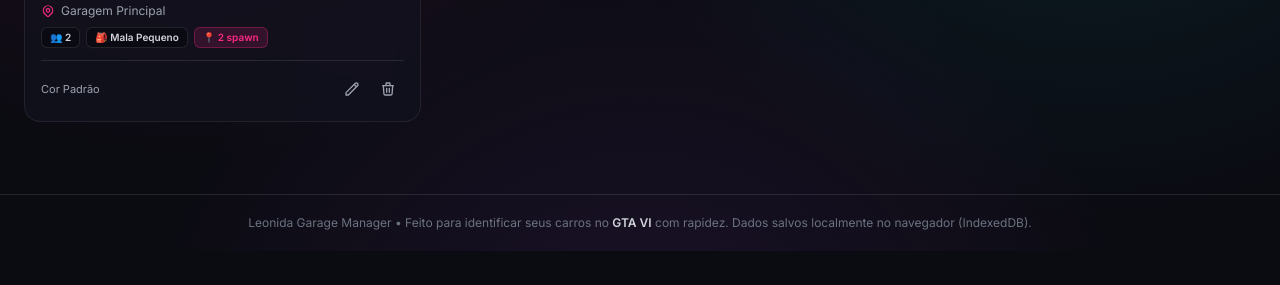
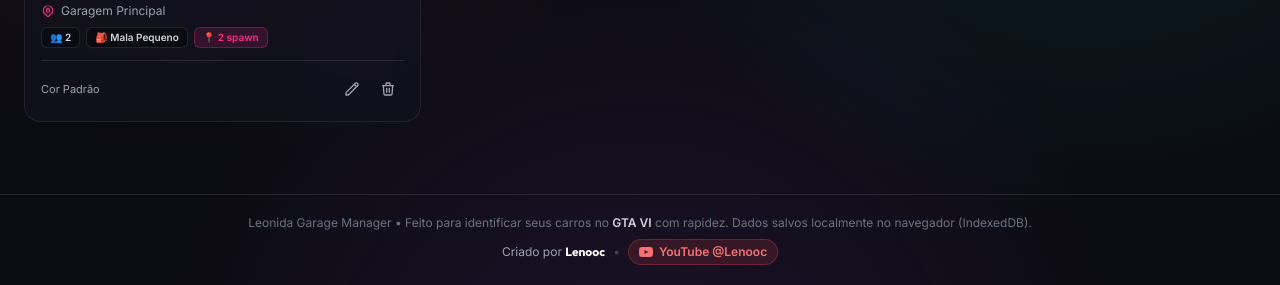
Before and after one commit to jonathasdoc-tech/gargta6, a plain HTML site: page index.html in a window 1280 px wide. Shown: the part 1979-2264 px from the top of the page. Before the commit the page ends 2230 px from the top, so only its background shows below. Drawn offline with nearby package versions, Linux system fonts and the light colour scheme.

Commit message:
chore: adiciona credito Lenooc com link do YouTube e atualiza cache PWA

```diff
--- a/index.html
+++ b/index.html
@@ -291,8 +291,18 @@
   </main>
 
   <!-- FOOTER -->
-  <footer class="border-t border-white/10 py-5 mt-12 text-center text-xs text-gray-500 px-4">
+  <footer class="border-t border-white/10 py-5 mt-12 text-center text-xs text-gray-500 px-4 space-y-2">
     <p>Leonida Garage Manager • Feito para identificar seus carros no <span class="text-gray-300 font-semibold">GTA VI</span> com rapidez. Dados salvos localmente no navegador (IndexedDB).</p>
+    <p class="flex items-center justify-center gap-2 flex-wrap text-gray-400">
+      <span>Criado por <strong class="text-white font-display">Lenooc</strong></span>
+      <span class="text-white/20">•</span>
+      <a href="https://www.youtube.com/@Lenooc" target="_blank" rel="noopener noreferrer" class="inline-flex items-center gap-1.5 px-2.5 py-1 rounded-full bg-red-500/15 hover:bg-red-500/25 text-red-400 hover:text-red-300 border border-red-500/30 font-semibold transition">
+        <svg class="w-3.5 h-3.5" fill="currentColor" viewBox="0 0 24 24" aria-hidden="true">
+          <path d="M23.498 6.186a3.016 3.016 0 0 0-2.122-2.136C19.505 3.545 12 3.545 12 3.545s-7.505 0-9.377.505A3.017 3.017 0 0 0 .502 6.186C0 8.07 0 12 0 12s0 3.93.502 5.814a3.016 3.016 0 0 0 2.122 2.136c1.871.505 9.376.505 9.376.505s7.505 0 9.377-.505a3.015 3.015 0 0 0 2.122-2.136C24 15.93 24 12 24 12s0-3.93-.502-5.814zM9.545 15.568V8.432L15.818 12l-6.273 3.568z"/>
+        </svg>
+        <span>YouTube @Lenooc</span>
+      </a>
+    </p>
   </footer>
 
   <!-- ===================================================================== -->
--- a/sw.js
+++ b/sw.js
@@ -1,4 +1,4 @@
-const CACHE_NAME = 'leonida-garage-v2';
+const CACHE_NAME = 'leonida-garage-v3';
 const LOCAL_ASSETS = [
   './',
   './index.html',
```
Also changed, not shown: 1 other file.
